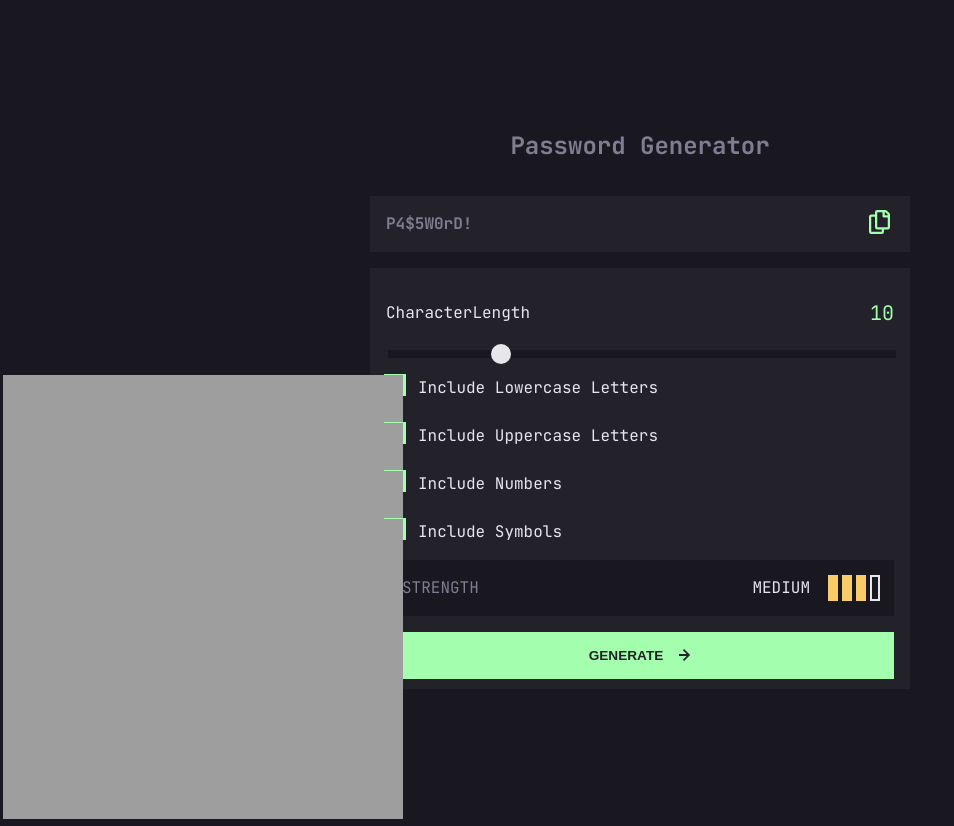
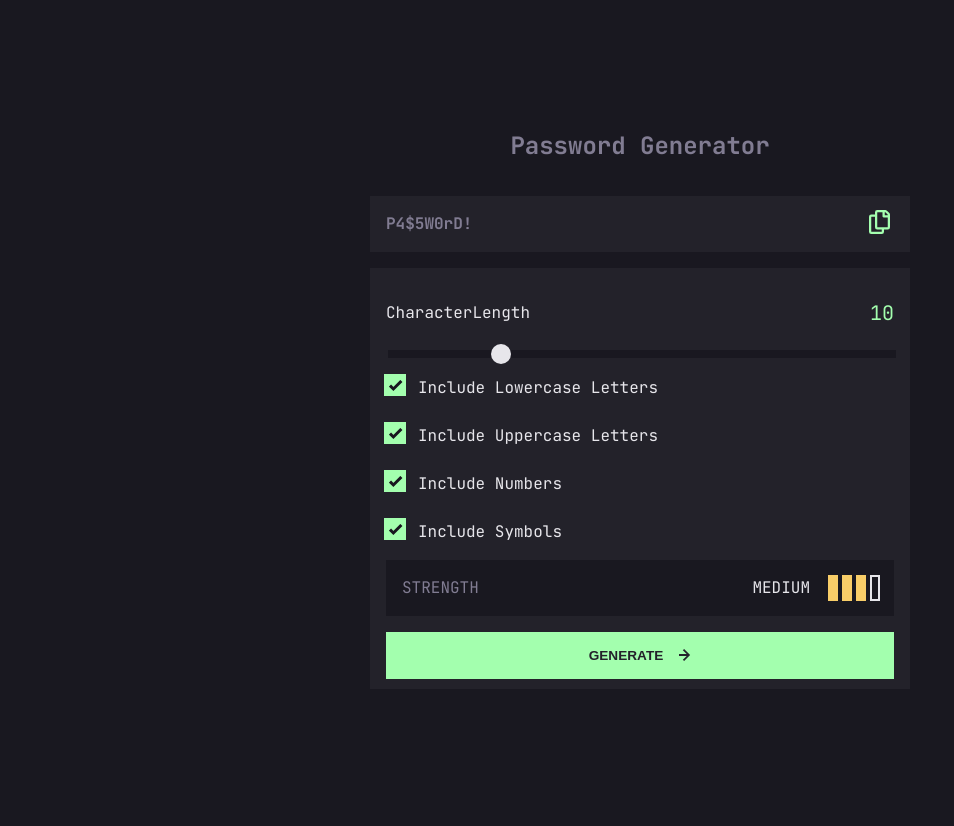
Before and after one commit to nyarko-i/PasswordGeneratorApp, a React (Vite) app: page / in a window 1280 px wide. Shown: the whole page, without its empty margins (0-954 px from the left). After the commit the page ends 800 px from the top, so only its background shows below. Built offline with nearby package versions, Linux system fonts and the light colour scheme; grey boxes are pictures that could not be loaded.

Commit message:
checkmark restored

```diff
--- a/src/styles/CheckBox.styled.ts
+++ b/src/styles/CheckBox.styled.ts
@@ -45,7 +45,7 @@ export const SpanStyled = styled.span`
   }
 
   &::after {
-    content: url("./dist/icon-check.svg");
+    content: url("/check.svg");
     position: absolute;
     right: 1px;
     top: -1px;
```
Also changed, not shown: public/check.svg (added).
